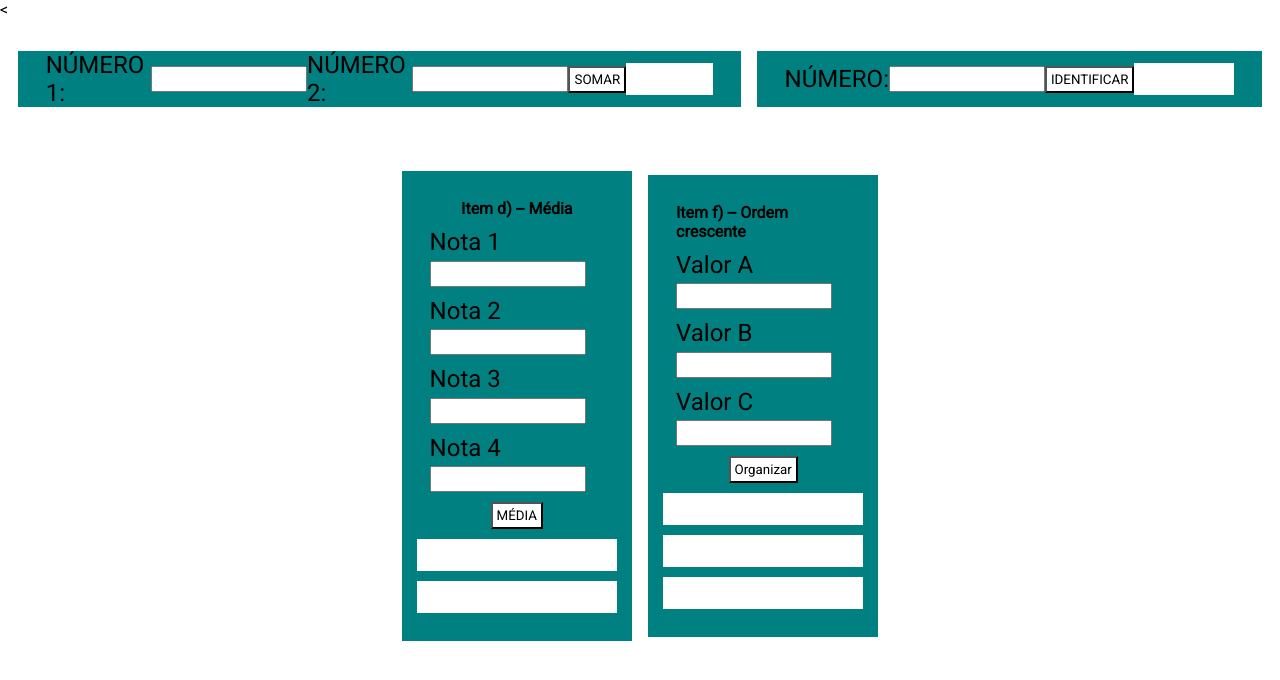
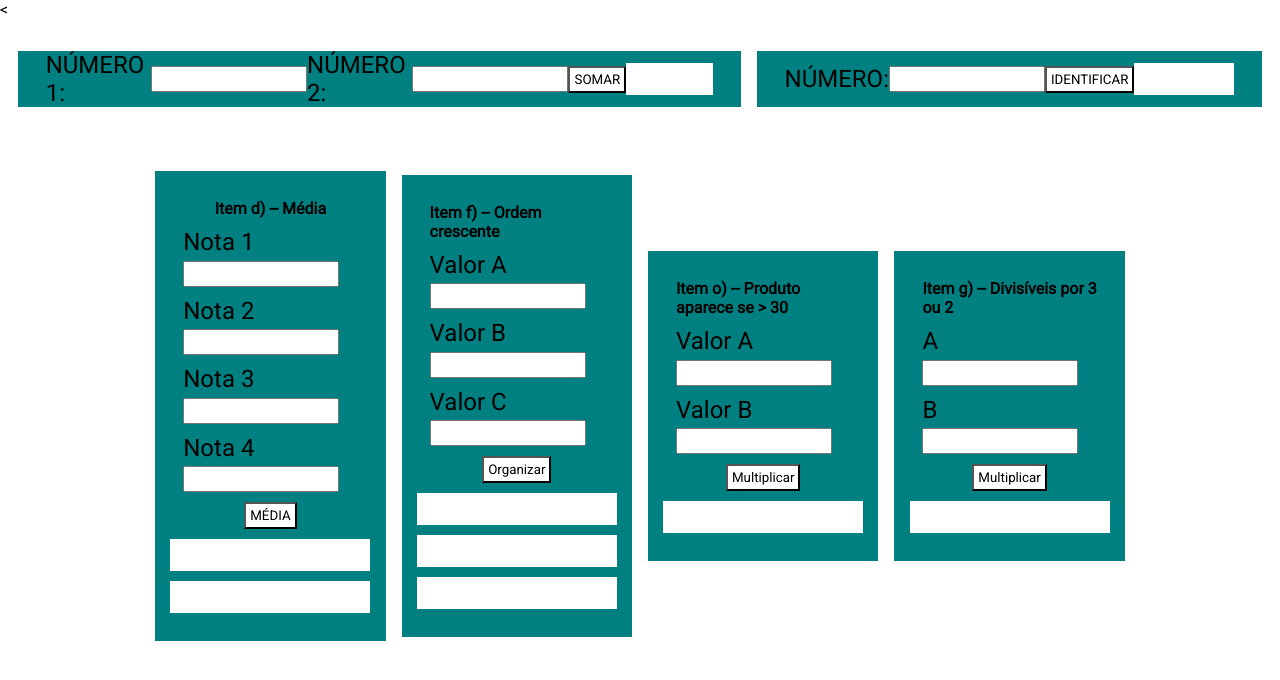
Before and after one commit to estelalm/aula03, a plain HTML site: page index.html in a window 1280 px wide. Drawn offline with Linux system fonts and the light colour scheme.

Commit message:
exercício o funcionando

```diff
--- a/index.html
+++ b/index.html
@@ -73,6 +73,32 @@
             <span id="valor-meio"></span>
             <span id="valor-menor"></span>
         </div>
+        <div class="items">
+            <h3>Item o) -- Produto aparece se > 30</h3>
+            <div class="valor">
+                <label>Valor A</label>
+                <input type="text" id="valor1-30">
+            </div>
+            <div class="valor">
+                <label>Valor B</label>
+                <input type="text" id="valor2-30">
+            </div>
+            <button id="multiplicar">Multiplicar</button>
+            <span id="produto"></span>
+        </div>
+        <div class="items">
+            <h3>Item g) -- Divisíveis por 3 ou 2</h3>
+            <div class="valor">
+                <label>A</label>
+                <input type="text" id="valorA">
+            </div>
+            <div class="valor">
+                <label>B</label>
+                <input type="text" id="valorB">
+            </div>
+            <button id="multiplicar">Multiplicar</button>
+            <span id="produto"></span>
+        </div>
     </div>
 </body>
 </html>
--- a/main.js
+++ b/main.js
@@ -123,6 +123,25 @@ function organizar(){
 
 }
 
+botaoOrganizar.addEventListener('click', organizar)
 
+/////////////////////
+///// exercício o
 
-botaoOrganizar.addEventListener('click', organizar)
+const botaoMultiplicar = document.getElementById('multiplicar')
+
+function multiplicar(){
+
+    const v1 = Number(document.getElementById('valor1-30').value)
+    const v2 = Number(document.getElementById('valor2-30').value)
+    const produto = document.getElementById('produto')
+    const resultado = v1*v2
+
+    if(resultado > 30){
+        produto. textContent = resultado + ' > 30'
+    }else{
+        produto.textContent = 'Sem resultado pra você.'
+    }
+}
+
+botaoMultiplicar.addEventListener('click', multiplicar)
```
